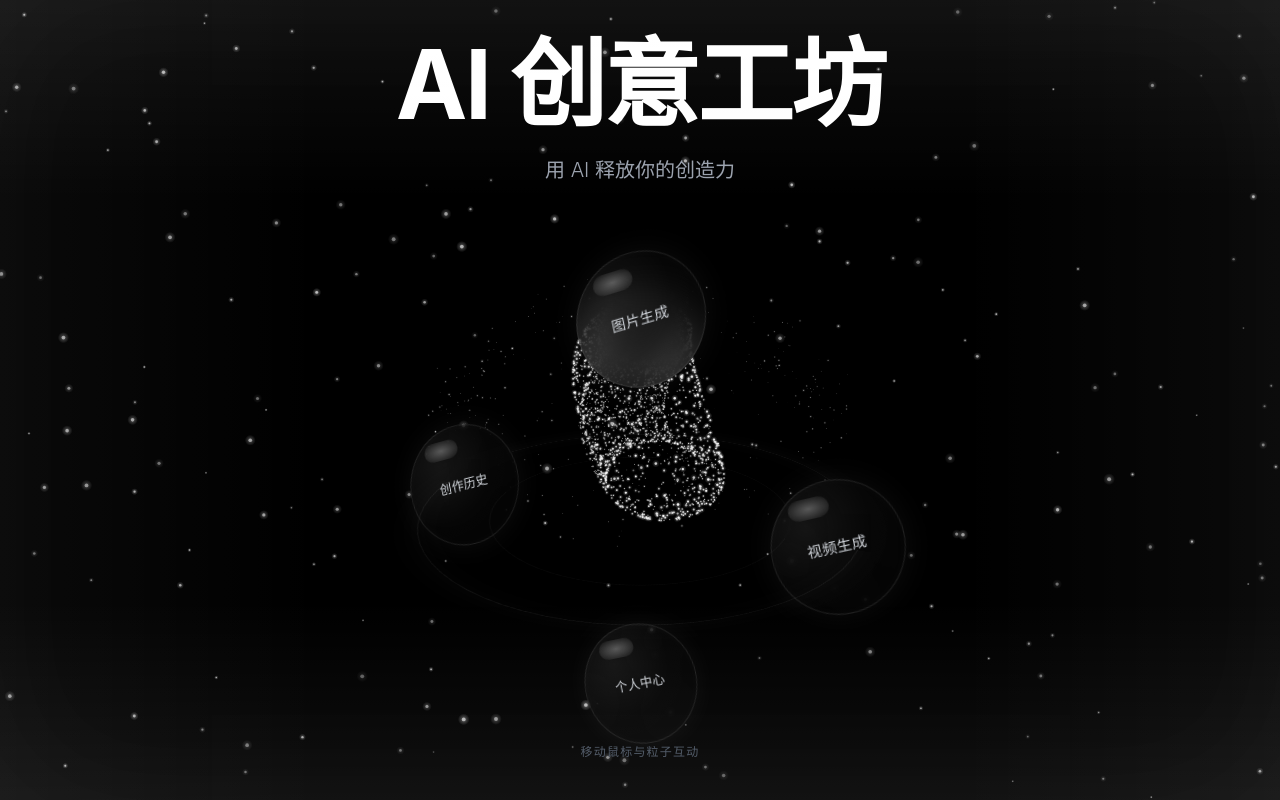
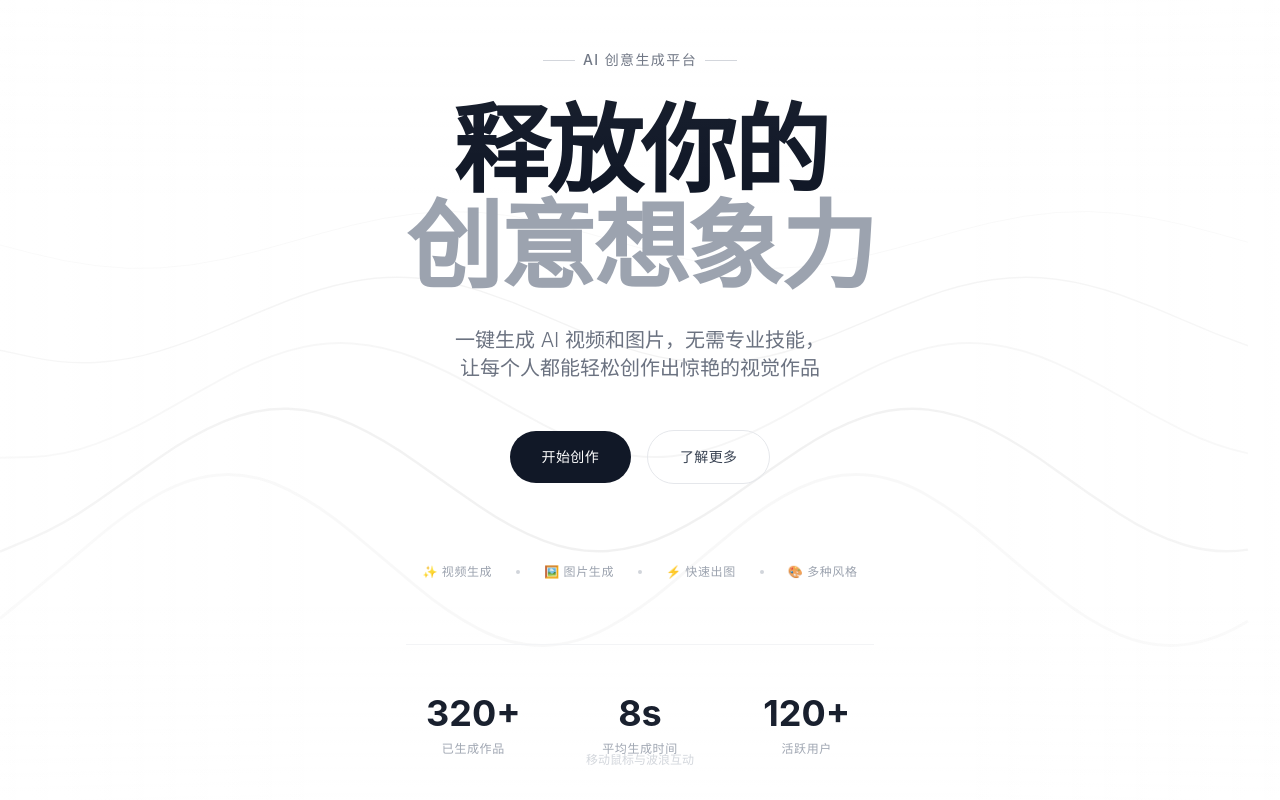
Before and after one commit to 13385510229-dev/ai-video, a React (Vite) app in the folder frontend/: page / in a window 1280 px wide. Built offline with nearby package versions, Linux system fonts and the light colour scheme.

Commit message:
清理所有emoji图标+粒子铺满全屏

```diff
--- a/frontend/src/pages/Home.tsx
+++ b/frontend/src/pages/Home.tsx
@@ -1,173 +1,97 @@
-import { useState, useEffect } from 'react';
 import { useNavigate } from 'react-router-dom';
-import ParticleBackground from '../components/ParticleBackground';
+import WaveBackground from '../components/WaveBackground';
 import { useAuthStore } from '../store/auth';
-
-const navItems = [
-  { id: 'video', label: '视频生成', path: '/video' },
-  { id: 'image', label: '图片生成', path: '/image' },
-  { id: 'history', label: '创作历史', path: '/history' },
-  { id: 'profile', label: '个人中心', path: '/profile' },
-];
 
 const Home = () => {
   const navigate = useNavigate();
   const { user } = useAuthStore();
-  const [rotation, setRotation] = useState(0);
-  const [hoveredId, setHoveredId] = useState<string | null>(null);
 
-  // 自动旋转
-  useEffect(() => {
-    const interval = setInterval(() => {
-      setRotation((prev) => prev + 0.2);
-    }, 50);
-    return () => clearInterval(interval);
-  }, []);
-
-  const handleNavClick = (path: string) => {
-    navigate(path);
+  const handleStart = () => {
+    if (user) {
+      navigate('/video');
+    } else {
+      navigate('/login');
+    }
   };
 
   return (
-    <div className="relative min-h-screen overflow-hidden bg-black">
-      <ParticleBackground />
+    <div className="relative min-h-screen overflow-hidden bg-white">
+      <WaveBackground />
 
       {/* 主内容 */}
       <div className="relative z-10 flex flex-col items-center justify-center min-h-screen px-6">
-        {/* 标题 */}
-        <div className="text-center mb-20 animate-fade-in">
-          <h1 className="text-7xl md:text-8xl font-bold mb-6 tracking-tight text-white">
-            AI 创意工坊
+        {/* 内容区域 */}
+        <div className="text-center max-w-4xl mx-auto">
+          {/* 顶部小字标签 */}
+          <div className="inline-flex items-center gap-2 mb-8 text-gray-500 text-sm font-medium tracking-widest uppercase">
+            <span className="w-8 h-px bg-gray-300"></span>
+            AI 创意生成平台
+            <span className="w-8 h-px bg-gray-300"></span>
+          </div>
+
+          {/* 大标题 */}
+          <h1 className="text-6xl md:text-7xl lg:text-8xl font-bold mb-8 tracking-tight text-gray-900 leading-tight">
+            释放你的
+            <br />
+            <span className="text-gray-400">创意想象力</span>
           </h1>
-          <p className="text-gray-400 text-xl max-w-2xl mx-auto font-light">
-            用 AI 释放你的创造力
+
+          {/* 描述文字 */}
+          <p className="text-gray-500 text-lg md:text-xl max-w-2xl mx-auto mb-12 font-light leading-relaxed">
+            一键生成 AI 视频和图片，无需专业技能，
+            <br className="hidden md:block" />
+            让每个人都能轻松创作出惊艳的视觉作品
           </p>
-          {user && (
-            <p className="text-gray-500 mt-6 text-sm">
-              剩余次数：<span className="text-white font-medium">{user.balance}</span> 次
-            </p>
-          )}
-        </div>
 
-        {/* 3D 圆环导航 */}
-        <div
-          className="relative w-96 h-96 md:w-[500px] md:h-[500px]"
-          style={{ perspective: '1200px' }}
-        >
-          <div
-            className="relative w-full h-full"
-            style={{
-              transformStyle: 'preserve-3d',
-              transform: `rotateX(65deg) rotateZ(${rotation}deg)`,
-              transition: 'transform 0.1s linear',
-            }}
-          >
-            {navItems.map((item, index) => {
-              const angle = (index / navItems.length) * Math.PI * 2;
-              const radius = 200;
-              const x = Math.cos(angle) * radius;
-              const z = Math.sin(angle) * radius;
-              const isHovered = hoveredId === item.id;
+          {/* 按钮组 */}
+          <div className="flex flex-col sm:flex-row items-center justify-center gap-4 mb-20">
+            <button
+              onClick={handleStart}
+              className="px-8 py-4 bg-gray-900 text-white text-sm font-medium tracking-wide rounded-full hover:bg-gray-800 transition-all duration-300 hover:shadow-lg hover:shadow-gray-900/20"
+            >
+              开始创作
+            </button>
+            <button
+              onClick={() => navigate('/login')}
+              className="px-8 py-4 border border-gray-200 text-gray-700 text-sm font-medium tracking-wide rounded-full hover:border-gray-300 hover:bg-gray-50 transition-all duration-300"
+            >
+              了解更多
+            </button>
+          </div>
 
-              return (
-                <div
-                  key={item.id}
-                  className="absolute left-1/2 top-1/2 cursor-pointer"
-                  style={{
-                    transform: `translate(-50%, -50%) translate3d(${x}px, 0, ${z}px) rotateX(-65deg) rotateZ(${-rotation}deg)`,
-                    transformStyle: 'preserve-3d',
-                  }}
-                  onMouseEnter={() => setHoveredId(item.id)}
-                  onMouseLeave={() => setHoveredId(null)}
-                  onClick={() => handleNavClick(item.path)}
-                >
-                  {/* 玻璃小球 */}
-                  <div
-                    className={`relative w-28 h-28 md:w-32 md:h-32 rounded-full flex items-center justify-center transition-all duration-500 ${
-                      isHovered ? 'scale-125' : 'scale-100'
-                    }`}
-                    style={{
-                      background: isHovered
-                        ? 'radial-gradient(circle at 30% 30%, rgba(255, 255, 255, 0.15), rgba(255, 255, 255, 0.05), rgba(255, 255, 255, 0.02))'
-                        : 'radial-gradient(circle at 30% 30%, rgba(255, 255, 255, 0.08), rgba(255, 255, 255, 0.02), rgba(255, 255, 255, 0.01))',
-                      backdropFilter: 'blur(20px)',
-                      border: isHovered
-                        ? '1px solid rgba(255, 255, 255, 0.4)'
-                        : '1px solid rgba(255, 255, 255, 0.1)',
-                      boxShadow: isHovered
-                        ? '0 0 60px rgba(255, 255, 255, 0.15), inset 0 0 40px rgba(255, 255, 255, 0.05)'
-                        : '0 0 30px rgba(255, 255, 255, 0.05), inset 0 0 20px rgba(255, 255, 255, 0.02)',
-                    }}
-                  >
-                    {/* 高光 */}
-                    <div
-                      className="absolute top-3 left-6 w-10 h-5 rounded-full"
-                      style={{
-                        background: 'radial-gradient(ellipse, rgba(255, 255, 255, 0.3), transparent)',
-                      }}
-                    />
-                    <span
-                      className={`text-sm font-medium tracking-wide transition-all duration-300 ${
-                        isHovered ? 'text-white' : 'text-gray-300'
-                      }`}
-                    >
-                      {item.label}
-                    </span>
-                  </div>
+          {/* 特性标签 */}
+          <div className="flex flex-wrap items-center justify-center gap-6 mb-16 text-xs text-gray-400 font-medium tracking-wider uppercase">
+            <span>✨ 视频生成</span>
+            <span className="w-1 h-1 bg-gray-300 rounded-full"></span>
+            <span>🖼️ 图片生成</span>
+            <span className="w-1 h-1 bg-gray-300 rounded-full"></span>
+            <span>⚡ 快速出图</span>
+            <span className="w-1 h-1 bg-gray-300 rounded-full"></span>
+            <span>🎨 多种风格</span>
+          </div>
 
-                  {/* 悬停时的光晕 */}
-                  {isHovered && (
-                    <div
-                      className="absolute inset-0 rounded-full"
-                      style={{
-                        background: 'radial-gradient(circle, rgba(255, 255, 255, 0.1), transparent 70%)',
-                        transform: 'scale(2)',
-                        animation: 'pulse-glow 2s ease-in-out infinite',
-                      }}
-                    />
-                  )}
-                </div>
-              );
-            })}
-
-            {/* 圆环轨道 */}
-            <div
-              className="absolute left-1/2 top-1/2 w-[400px] h-[400px] md:w-[440px] md:h-[440px] rounded-full -translate-x-1/2 -translate-y-1/2"
-              style={{
-                border: '1px solid rgba(255, 255, 255, 0.08)',
-                boxShadow: '0 0 40px rgba(255, 255, 255, 0.03), inset 0 0 40px rgba(255, 255, 255, 0.02)',
-              }}
-            />
-
-            {/* 内圈轨道 */}
-            <div
-              className="absolute left-1/2 top-1/2 w-[280px] h-[280px] md:w-[300px] md:h-[300px] rounded-full -translate-x-1/2 -translate-y-1/2"
-              style={{
-                border: '1px solid rgba(255, 255, 255, 0.04)',
-              }}
-            />
+          {/* 统计数据 */}
+          <div className="grid grid-cols-3 gap-8 max-w-2xl mx-auto pt-12 border-t border-gray-100">
+            <div className="text-center">
+              <div className="text-3xl md:text-4xl font-bold text-gray-900 mb-2">320+</div>
+              <div className="text-xs text-gray-400 tracking-wider uppercase">已生成作品</div>
+            </div>
+            <div className="text-center">
+              <div className="text-3xl md:text-4xl font-bold text-gray-900 mb-2">8s</div>
+              <div className="text-xs text-gray-400 tracking-wider uppercase">平均生成时间</div>
+            </div>
+            <div className="text-center">
+              <div className="text-3xl md:text-4xl font-bold text-gray-900 mb-2">120+</div>
+              <div className="text-xs text-gray-400 tracking-wider uppercase">活跃用户</div>
+            </div>
           </div>
-        </div>
-
-        {/* 底部提示 */}
-        <div className="absolute bottom-10 left-1/2 -translate-x-1/2 text-gray-600 text-xs tracking-widest uppercase">
-          移动鼠标与粒子互动
         </div>
       </div>
 
-      <style>{`
-        @keyframes pulse-glow {
-          0%, 100% { opacity: 0.5; transform: scale(1.8); }
-          50% { opacity: 1; transform: scale(2.3); }
-        }
-        @keyframes fade-in {
-          from { opacity: 0; transform: translateY(-20px); }
-          to { opacity: 1; transform: translateY(0); }
-        }
-        .animate-fade-in {
-          animation: fade-in 1s ease-out;
-        }
-      `}</style>
+      {/* 底部小字 */}
+      <div className="absolute bottom-8 left-0 right-0 text-center text-xs text-gray-300 z-10">
+        移动鼠标与波浪互动
+      </div>
     </div>
   );
 };
--- a/frontend/src/pages/Login.tsx
+++ b/frontend/src/pages/Login.tsx
@@ -1,7 +1,7 @@
 import { useState, useEffect } from 'react';
 import { useNavigate, Link } from 'react-router-dom';
 import { useAuthStore } from '../store/auth';
-import ParticleBackground from '../components/ParticleBackground';
+import WaveBackground from '../components/WaveBackground';
 
 const Login = () => {
   const [email, setEmail] = useState('');
@@ -79,9 +79,9 @@ const Login = () => {
       if (data.success && data.token) {
         setToken(data.token);
         setUser(data.user);
-        navigate('/');
+        navigate('/video');
       } else {
-        setError(data.error || '验证码错误');
+        setError(data.error || '验证失败，请重试');
       }
     } catch (err) {
       setError('网络错误，请稍后重试');
@@ -90,54 +90,54 @@ const Login = () => {
     }
   };
 
-  const handleResend = () => {
-    if (countdown > 0) return;
-    setStep(1);
-    setCode('');
-    setCountdown(0);
-  };
-
   return (
-    <div className="relative min-h-screen overflow-hidden bg-black">
-      <ParticleBackground />
+    <div className="relative min-h-screen overflow-hidden bg-white">
+      <WaveBackground />
 
       {/* 主内容 */}
       <div className="relative z-10 flex flex-col items-center justify-center min-h-screen px-6">
-        {/* Logo 和标题 */}
-        <div className="text-center mb-16 animate-fade-in">
-          <Link to="/" className="text-4xl md:text-5xl font-bold tracking-tight inline-block mb-6 text-white">
-            AI 创意工坊
+        {/* 返回首页 */}
+        <Link
+          to="/"
+          className="absolute top-8 left-8 text-gray-400 hover:text-gray-600 text-sm transition-colors flex items-center gap-2"
+        >
+          <span>←</span>
+          返回首页
         </Link>
-          <p className="text-gray-500 text-lg font-light">
-            登录开启你的 AI 创作之旅
-          </p>
+
+        {/* 登录卡片 */}
+        <div className="w-full max-w-md">
+          {/* 顶部标签 */}
+          <div className="text-center mb-8">
+            <div className="inline-flex items-center gap-2 mb-6 text-gray-400 text-xs font-medium tracking-widest uppercase">
+              <span className="w-6 h-px bg-gray-200"></span>
+              欢迎回来
+              <span className="w-6 h-px bg-gray-200"></span>
+            </div>
+            <h1 className="text-4xl font-bold text-gray-900 tracking-tight">
+              登录账户
+            </h1>
           </div>
 
-        {/* 登录框 */}
-        <div
-          className="w-full max-w-md p-8 md:p-10 rounded-2xl animate-slide-up"
-          style={{
-            background: 'rgba(20, 20, 20, 0.5)',
-            backdropFilter: 'blur(30px)',
-            border: '1px solid rgba(255, 255, 255, 0.08)',
-            boxShadow: '0 8px 32px rgba(0, 0, 0, 0.4)',
-          }}
-        >
+          {/* 卡片 */}
+          <div className="bg-white border border-gray-100 rounded-2xl p-8 shadow-sm">
             {step === 1 ? (
               <form onSubmit={handleSendCode} className="space-y-6">
                 <div>
-                <label className="block text-sm text-gray-400 mb-2 font-light">邮箱地址</label>
+                  <label className="block text-sm font-medium text-gray-600 mb-2">
+                    邮箱地址
+                  </label>
                   <input
                     type="email"
                     value={email}
                     onChange={(e) => setEmail(e.target.value)}
                     placeholder="请输入你的邮箱"
-                  className="w-full px-4 py-3 bg-black/40 border border-gray-800 rounded-xl text-white placeholder-gray-600 focus:outline-none focus:border-white/30 focus:ring-1 focus:ring-white/10 transition-all"
+                    className="w-full px-4 py-3 bg-gray-50 border border-gray-100 rounded-xl text-gray-900 placeholder-gray-400 focus:outline-none focus:border-gray-300 focus:bg-white transition-all"
                   />
                 </div>
 
                 {error && (
-                <div className="text-gray-400 text-sm text-center animate-shake">
+                  <div className="text-red-500 text-sm text-center animate-shake">
                     {error}
                   </div>
                 )}
@@ -145,45 +145,34 @@ const Login = () => {
                 <button
                   type="submit"
                   disabled={loading}
-                className="w-full py-3 px-4 rounded-xl font-medium text-black bg-white hover:bg-gray-100 transition-all duration-300 disabled:opacity-50 disabled:cursor-not-allowed hover:scale-[1.02] active:scale-[0.98]"
+                  className="w-full py-3 bg-gray-900 text-white text-sm font-medium rounded-xl hover:bg-gray-800 transition-all disabled:opacity-50 disabled:cursor-not-allowed"
                 >
-                {loading ? (
-                  <span className="flex items-center justify-center gap-2">
-                    <span className="w-5 h-5 border-2 border-gray-300 border-t-gray-800 rounded-full animate-spin" />
-                    发送中...
-                  </span>
-                ) : (
-                  '发送验证码'
-                )}
+                  {loading ? '发送中...' : '发送验证码'}
                 </button>
-
-              <p className="text-center text-gray-600 text-xs">
-                登录即表示同意 <a href="/terms" className="text-gray-400 hover:text-white transition-colors">服务条款</a> 和 <a href="/privacy" className="text-gray-400 hover:text-white transition-colors">隐私政策</a>
-              </p>
               </form>
             ) : (
               <form onSubmit={handleVerify} className="space-y-6">
-              <div className="text-center mb-6">
-                <p className="text-gray-500 text-sm">
-                  验证码已发送至
-                </p>
-                <p className="text-white font-medium mt-1">{email}</p>
-              </div>
-
                 <div>
-                <label className="block text-sm text-gray-400 mb-2 font-light">验证码</label>
+                  <label className="block text-sm font-medium text-gray-600 mb-2">
+                    验证码
+                  </label>
                   <input
                     type="text"
                     value={code}
                     onChange={(e) => setCode(e.target.value)}
                     placeholder="请输入6位验证码"
                     maxLength={6}
-                  className="w-full px-4 py-3 bg-black/40 border border-gray-800 rounded-xl text-white placeholder-gray-600 focus:outline-none focus:border-white/30 focus:ring-1 focus:ring-white/10 transition-all text-center text-2xl tracking-widest font-mono"
+                    className="w-full px-4 py-3 bg-gray-50 border border-gray-100 rounded-xl text-gray-900 placeholder-gray-400 focus:outline-none focus:border-gray-300 focus:bg-white transition-all text-center text-2xl tracking-widest font-mono"
                   />
                 </div>
 
+                <div className="text-center text-sm text-gray-400">
+                  验证码已发送至{' '}
+                  <span className="text-gray-600 font-medium">{email}</span>
+                </div>
+
                 {error && (
-                <div className="text-gray-400 text-sm text-center animate-shake">
+                  <div className="text-red-500 text-sm text-center animate-shake">
                     {error}
                   </div>
                 )}
@@ -191,66 +180,41 @@ const Login = () => {
                 <button
                   type="submit"
                   disabled={loading}
-                className="w-full py-3 px-4 rounded-xl font-medium text-black bg-white hover:bg-gray-100 transition-all duration-300 disabled:opacity-50 disabled:cursor-not-allowed hover:scale-[1.02] active:scale-[0.98]"
+                  className="w-full py-3 bg-gray-900 text-white text-sm font-medium rounded-xl hover:bg-gray-800 transition-all disabled:opacity-50 disabled:cursor-not-allowed"
                 >
-                {loading ? (
-                  <span className="flex items-center justify-center gap-2">
-                    <span className="w-5 h-5 border-2 border-gray-300 border-t-gray-800 rounded-full animate-spin" />
-                    登录中...
-                  </span>
-                ) : (
-                  '登录'
-                )}
+                  {loading ? '登录中...' : '登录'}
                 </button>
 
-              <div className="text-center">
+                {countdown > 0 ? (
+                  <div className="text-center text-sm text-gray-400">
+                    {countdown} 秒后可重新发送
+                  </div>
+                ) : (
                   <button
                     type="button"
-                  onClick={handleResend}
-                  disabled={countdown > 0}
-                  className="text-sm text-gray-500 hover:text-white transition-colors disabled:text-gray-700 disabled:cursor-not-allowed"
+                    onClick={() => setStep(1)}
+                    className="w-full text-center text-sm text-gray-500 hover:text-gray-700 transition-colors"
                   >
-                  {countdown > 0 ? `${countdown}秒后重新发送` : '重新发送验证码'}
+                    重新发送验证码
                   </button>
-              </div>
+                )}
               </form>
             )}
           </div>
 
-        {/* 返回首页 */}
-        <Link
-          to="/"
-          className="mt-10 text-gray-600 text-sm hover:text-gray-400 transition-colors flex items-center gap-2"
-        >
-          <span>←</span>
-          <span>返回首页</span>
+          {/* 底部说明 */}
+          <p className="text-center text-xs text-gray-400 mt-8">
+            登录即表示你同意我们的{' '}
+            <Link to="/terms" className="text-gray-500 hover:text-gray-700 underline">
+              用户协议
+            </Link>{' '}
+            和{' '}
+            <Link to="/privacy" className="text-gray-500 hover:text-gray-700 underline">
+              隐私政策
             </Link>
+          </p>
         </div>
-
-      <style>{`
-        @keyframes fade-in {
-          from { opacity: 0; transform: translateY(-20px); }
-          to { opacity: 1; transform: translateY(0); }
-        }
-        @keyframes slide-up {
-          from { opacity: 0; transform: translateY(30px); }
-          to { opacity: 1; transform: translateY(0); }
-        }
-        @keyframes shake {
-          0%, 100% { transform: translateX(0); }
-          25% { transform: translateX(-5px); }
-          75% { transform: translateX(5px); }
-        }
-        .animate-fade-in {
-          animation: fade-in 0.8s ease-out;
-        }
-        .animate-slide-up {
-          animation: slide-up 0.8s ease-out 0.2s both;
-        }
-        .animate-shake {
-          animation: shake 0.4s ease-in-out;
-        }
-      `}</style>
+      </div>
     </div>
   );
 };
```
Lines whose indentation alone changed are shown as unchanged.
